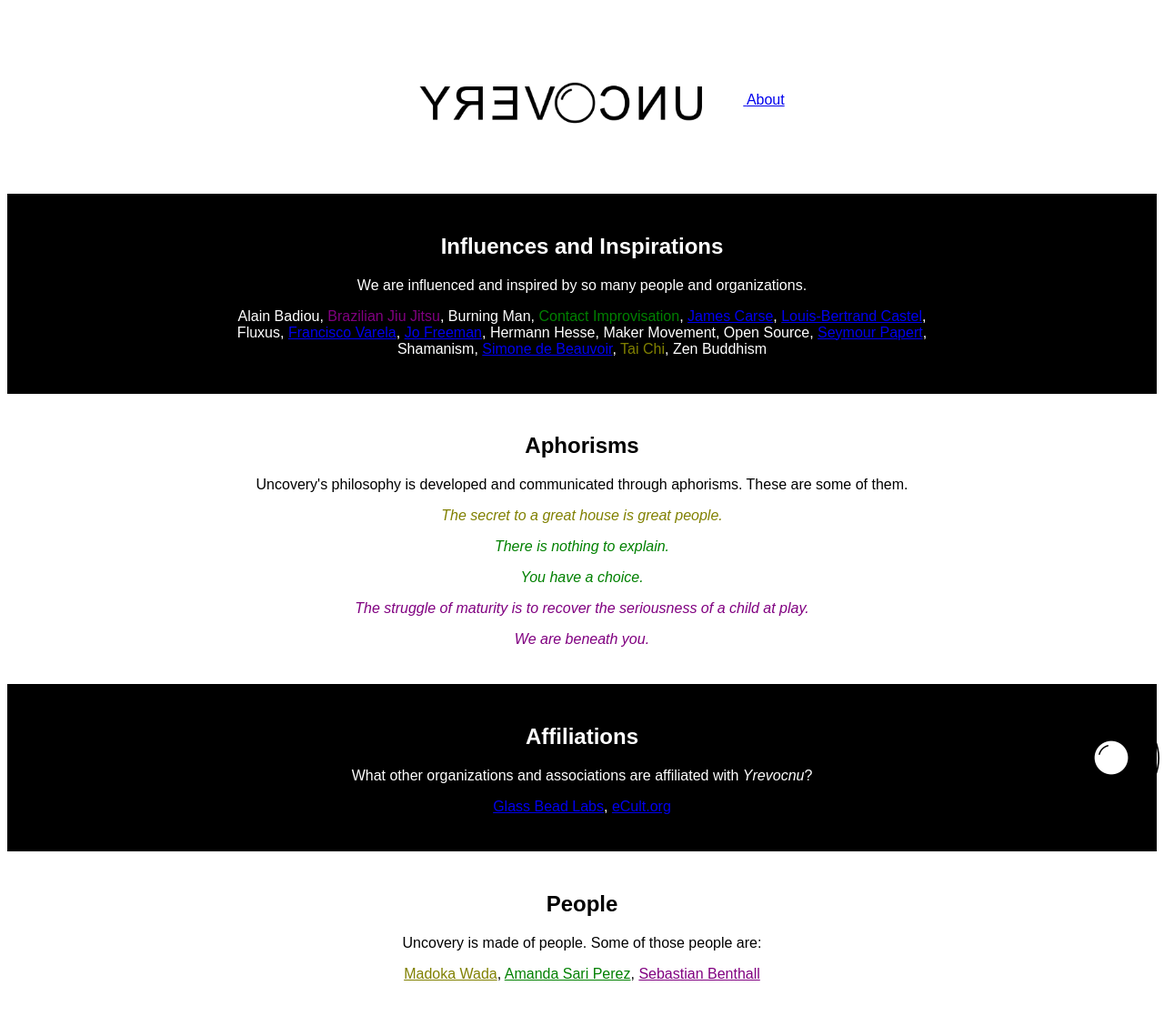
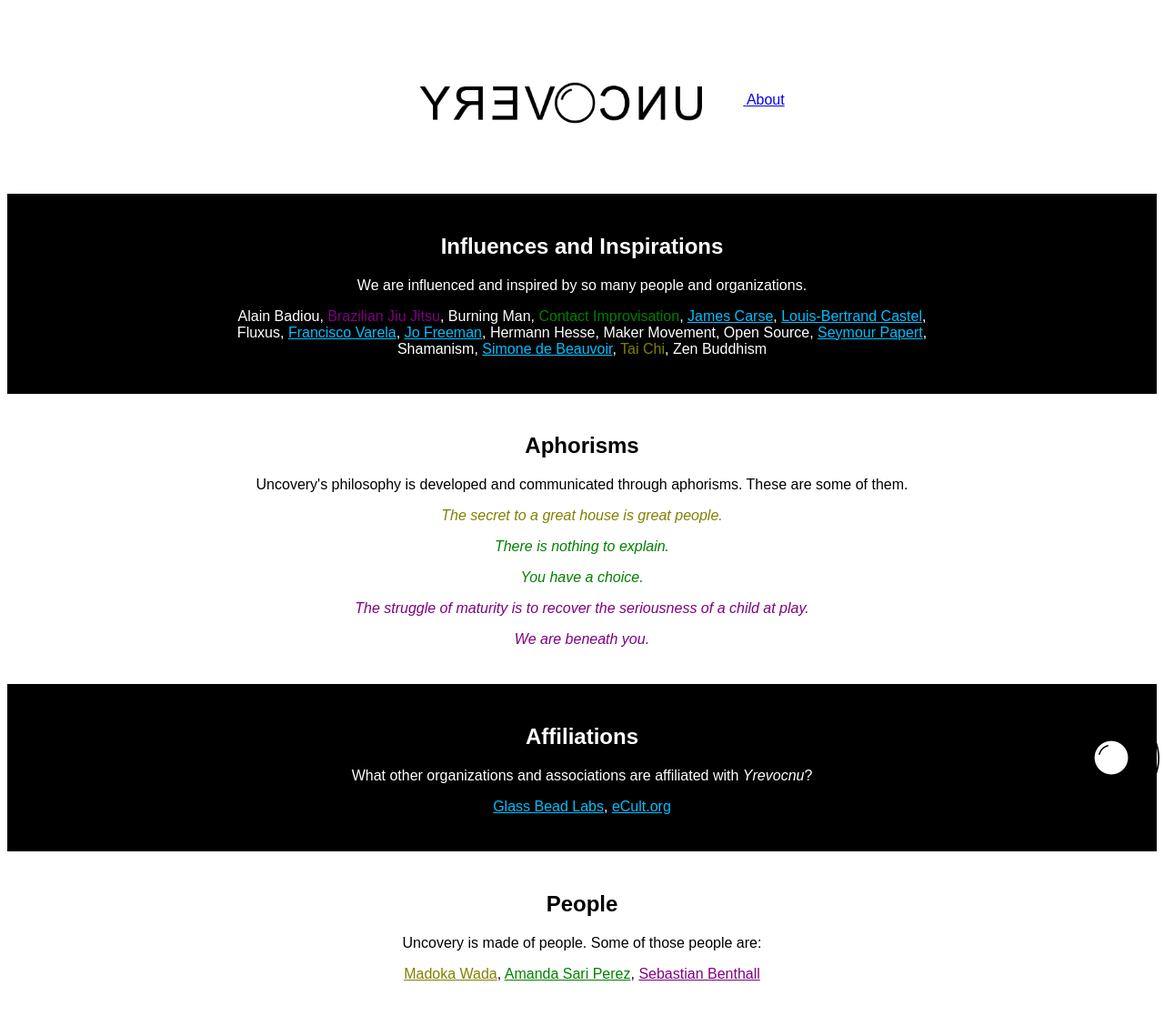
Before and after one commit to yrevocnu/yrevocnu.github.io, a Jekyll site: the page built from about.md, in a window 1280 px wide. Shown: the whole page at 91% size. Built offline with Jekyll 4.4.1, drawn with Linux system fonts in a browser that asks for light colours.

Commit message:
make them links legible

```diff
--- a/assets/style.css
+++ b/assets/style.css
@@ -25,6 +25,10 @@
 .odd {
      background-color:black;
      color:white;
+}
+
+.odd a {
+     color: DeepSkyBlue;
 }
 
 .main .contents {
```
